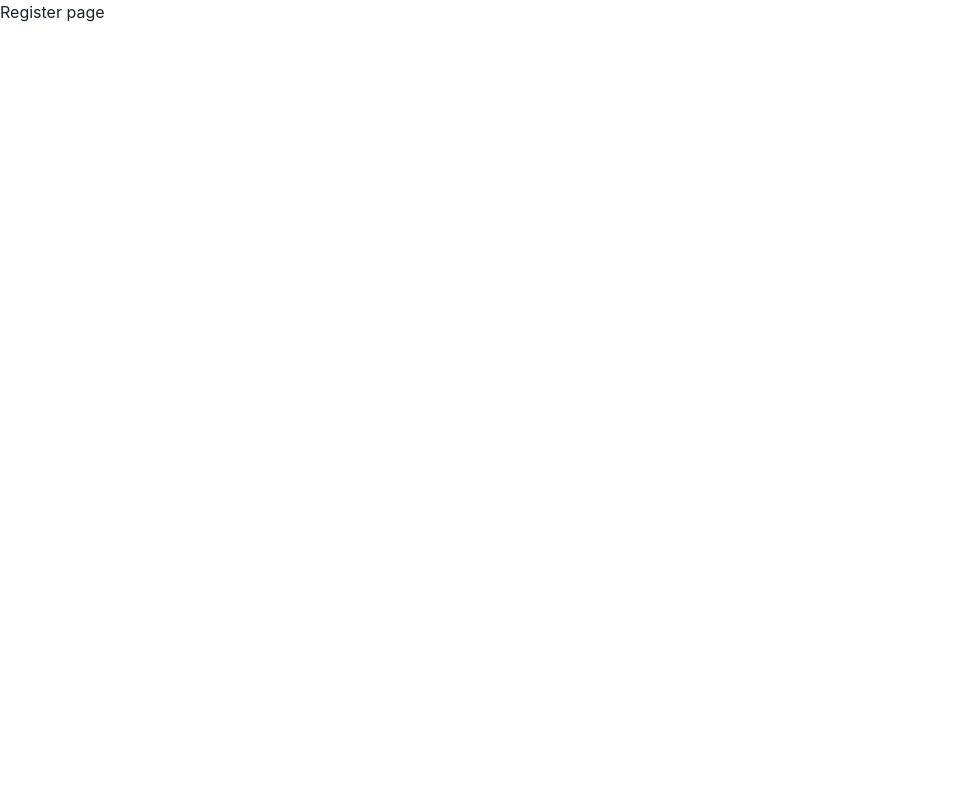
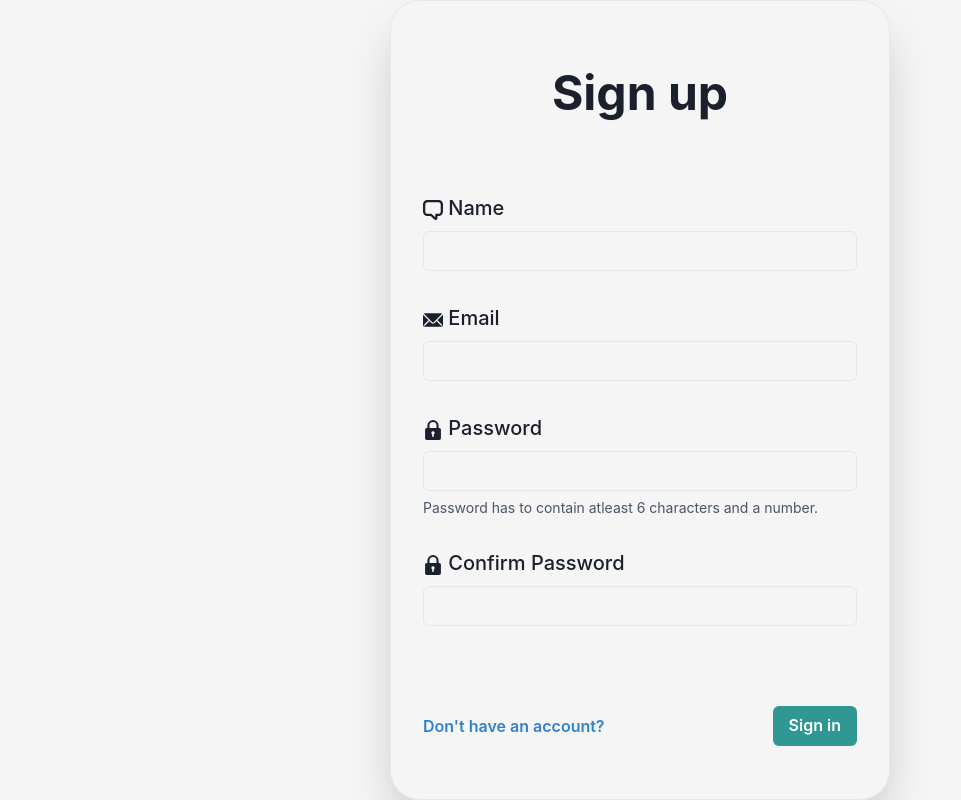
Before and after one commit to Finchsize/internship-2, a React (Create React App) app in the folder frontend/: page /register in a window 1280 px wide. Shown: the whole page, without its empty margins (0-961 px from the left). Built offline with nearby package versions, Linux system fonts and the light colour scheme.

Commit message:
WN2-9: added a simple register page with no validation

```diff
--- a/frontend/package.json
+++ b/frontend/package.json
@@ -3,6 +3,7 @@
   "version": "0.1.0",
   "private": true,
   "dependencies": {
+    "@chakra-ui/icons": "^2.0.4",
     "@chakra-ui/react": "^2.2.4",
     "@emotion/react": "^11.10.0",
     "@emotion/styled": "^11.10.0",
@@ -14,6 +15,7 @@
     "framer-motion": "^6.5.1",
     "react": "^18.2.0",
     "react-dom": "^18.2.0",
+    "react-icons": "^4.4.0",
     "react-router": "^6.3.0",
     "react-router-dom": "^6.3.0",
     "react-scripts": "5.0.1",
--- a/frontend/src/pages/register/register.tsx
+++ b/frontend/src/pages/register/register.tsx
@@ -1,7 +1,86 @@
+import { Box, Flex, Button } from "@chakra-ui/react";
+import { Heading, Text, Stack } from "@chakra-ui/react";
+import { EmailIcon } from "@chakra-ui/icons";
+import { ChatIcon, LockIcon } from "@chakra-ui/icons";
+import {
+  Input,
+  FormControl,
+  FormLabel,
+  FormErrorMessage,
+  FormHelperText,
+} from "@chakra-ui/react";
+
 export const Register = () => {
   return (
     <div>
-      <p>Register page</p>
+      <Flex
+        bgColor={"blackAlpha.50"}
+        width={"full"}
+        minHeight={"100vh"}
+        alignItems={"center"}
+        justifyContent={"center"}
+      >
+        <Flex
+          bgColor={"whiteAlpha.50"}
+          shadow={"2xl"}
+          border={"1px"}
+          borderColor={"gray.200"}
+          width="500px"
+          height="800"
+          justifyContent="center"
+          borderRadius={30}
+          padding={8}
+        >
+          <Stack width={"full"}>
+            <Heading textAlign={"center"} size={"2xl"} py={"9"}>
+              <h1>Sign up</h1>
+            </Heading>
+
+            <Box width={"100%"}>
+              <FormControl my={8}>
+                <FormLabel fontSize={"xl"}>
+                  {" "}
+                  <ChatIcon> </ChatIcon> Name
+                </FormLabel>
+                <Input type="text" max={30} mb={"2rem"} />
+
+                <FormLabel fontSize={"xl"}>
+                  {" "}
+                  <EmailIcon> </EmailIcon> Email
+                </FormLabel>
+                <Input type="email" mb={"2rem"} />
+
+                <FormLabel fontSize={"xl"}>
+                  {" "}
+                  <LockIcon> </LockIcon> Password
+
+                </FormLabel>
+                <Input type="password" />
+                <FormHelperText mb={"2rem"}>Password has to contain atleast 6 characters and a number.</FormHelperText>
+
+                <FormLabel fontSize={"xl"}>
+                  {" "}
+                  <LockIcon> </LockIcon> Confirm Password
+                </FormLabel>
+                <Input type="password" mb={"3rem"} />
+              </FormControl>
+
+              <Flex
+                width={"full"}
+                alignItems={"center"}
+                justifyContent={"space-between"}
+              >
+                <Button colorScheme="blue" variant={"link"}>
+                  Don't have an account?
+                </Button>
+                <Button colorScheme="teal" type={"submit"}>
+                  Sign in
+                </Button>
+              </Flex>
+            </Box>
+          </Stack>
+        </Flex>
+      </Flex>
     </div>
   );
 };
```
Also changed, not shown: 1 other file (tests, documents, lock files or other folders).
